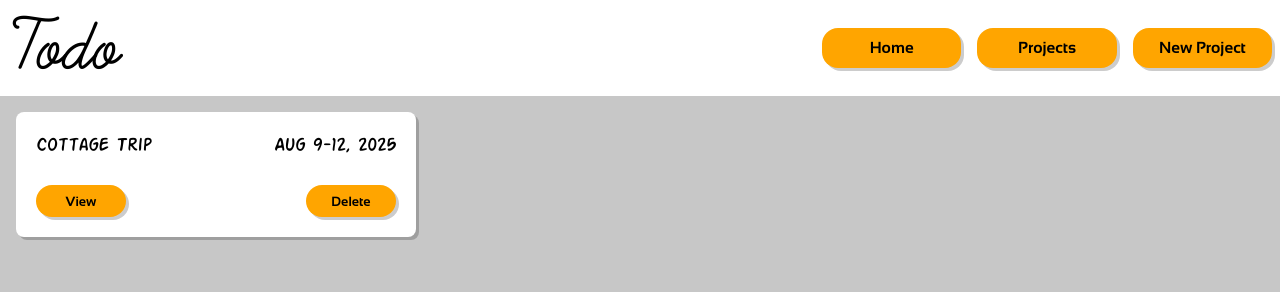
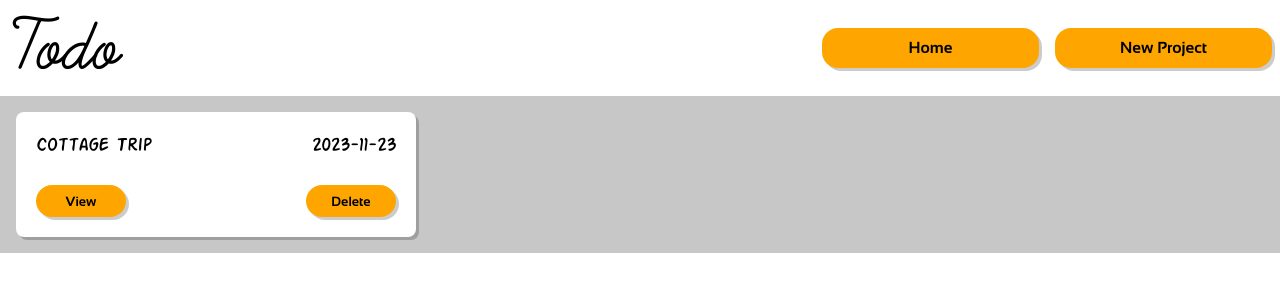
Before and after one commit to 54MU31M00R3/todo-list-app, a website built with webpack: page src/template.html in a window 1280 px wide. Built offline with nearby package versions, Linux system fonts and the light colour scheme.

Commit message:
Add module for viewing dashboard

```diff
--- a/src/index.js
+++ b/src/index.js
@@ -3,7 +3,10 @@ import './styles.css';
 import { homePage } from './pages/home.js';
 import { signupForm } from './forms/signupForm.js';
 import { loginForm } from './forms/loginForm.js';
+import { dashPage } from './pages/dashboard.js';
 
 // document.body.appendChild(homePage.getPage())
 // document.body.appendChild(signupForm.getForm())
 // document.body.appendChild(loginForm.getForm())
+
+document.body.appendChild(dashPage.getPage())
--- a/src/pages/dashboard.js
+++ b/src/pages/dashboard.js
@@ -0,0 +1,88 @@
+const projects = [
+    { name: "Online Classroom System", date: "2025-02-15" },
+    { name: "AI Development Research", date: "2025-03-12" },
+    { name: "PASS Program Gantt Chart", date: "2025-01-20" },
+    { name: "Cyberpunk Merch Website", date: "2025-07-19" },
+    { name: "Gelato Pop-Up Marketing", date: "2025-07-23" }
+  ];
+
+
+const dashPage = (function () {
+    const getHeader = () => {
+        const header = document.createElement("div");
+        header.id = "header";
+
+        const title = document.createElement("div");
+        title.textContent = "Todo";
+        title.id = "app-title";
+        header.appendChild(title);
+
+        const nav = document.createElement("div");
+        nav.id = "nav-links";
+        header.appendChild(nav);
+
+        const homeButton = document.createElement("button");
+        homeButton.className = "nav-button"
+        homeButton.textContent = "Home"
+        nav.appendChild(homeButton);
+
+        const newProjectButton = document.createElement("button");
+        newProjectButton.className = "nav-button"
+        newProjectButton.textContent = "New Project"
+        nav.appendChild(newProjectButton);
+
+        return header;
+    }
+    const getCards = () => {
+        const cards = document.createElement("div");
+        cards.id = "cards";
+
+        const projectCard = document.createElement("div");
+        projectCard.className = "project-card";
+        cards.appendChild(projectCard);
+
+        const upperCard = document.createElement("div");
+        upperCard.className = "upper-card"
+        projectCard.appendChild(upperCard);
+
+        const projectTitle = document.createElement("div");
+        projectTitle.textContent = "Cottage Trip";
+        projectTitle.className = "project-title";
+        upperCard.appendChild(projectTitle);
+
+        const projectDate = document.createElement("div");
+        projectDate.textContent = "2023-11-23";
+        projectDate.className = "project-date";
+        upperCard.appendChild(projectDate);
+
+        const lowerCard = document.createElement("div");
+        lowerCard.className = "lower-card";
+        projectCard.appendChild(lowerCard);
+
+        const viewButton = document.createElement("button");
+        viewButton.className = "card-button";
+        viewButton.textContent = "View";
+        lowerCard.appendChild(viewButton);
+
+        const deleteButton = document.createElement("button");
+        deleteButton.className = "card-button";
+        deleteButton.textContent = "Delete";
+        lowerCard.appendChild(deleteButton);
+
+        return cards;
+    }
+    const getPage = () => {
+        const page = document.createElement("div");
+
+        const header = getHeader();
+        page.appendChild(header);
+
+        const cards = getCards();
+        page.appendChild(cards);
+
+        return page;
+    }
+    return { getPage };
+})();
+
+export { dashPage };
--- a/src/styles.css
+++ b/src/styles.css
@@ -98,12 +98,9 @@ form {
     padding-right: 8px;
 }
 
-li, li>button {
+.nav-button {
     width: 100%;
     height: 40px;
-}
-
-li>button {
     font-family: 'sansationbold';
     font-size: 16px;
     border-radius: 16px;
@@ -119,6 +116,7 @@ li>button {
     display: grid;
     grid-template-columns: repeat(auto-fit, minmax(375px, 400px));
     grid-template-rows: 125px;
+    gap: 16px;
 }
 
 .project-card {
--- a/src/template.html
+++ b/src/template.html
@@ -6,25 +6,6 @@
     <title>Document</title>
   </head>
   <body>
-    <div id="header">
-      <div id="app-title">Todo</div>
-      <ul id="nav-links">
-        <li><button>Home</button></li>
-        <li><button>Projects</button></li>
-        <li><button>New Project</button></li>
-      </ul>
-    </div>
-    <div id="cards">
-      <div class="project-card">
-        <div class="upper-card">
-            <div class="project-title">Cottage Trip</div>
-            <div class="project-date">Aug 9-12, 2025</div>
-        </div>
-        <div class="lower-card">
-          <button class="card-button">View</button>
-          <button class="card-button">Delete</button>
-        </div>
-      </div>
-    </div>
+
   </body>
 </html>
```
